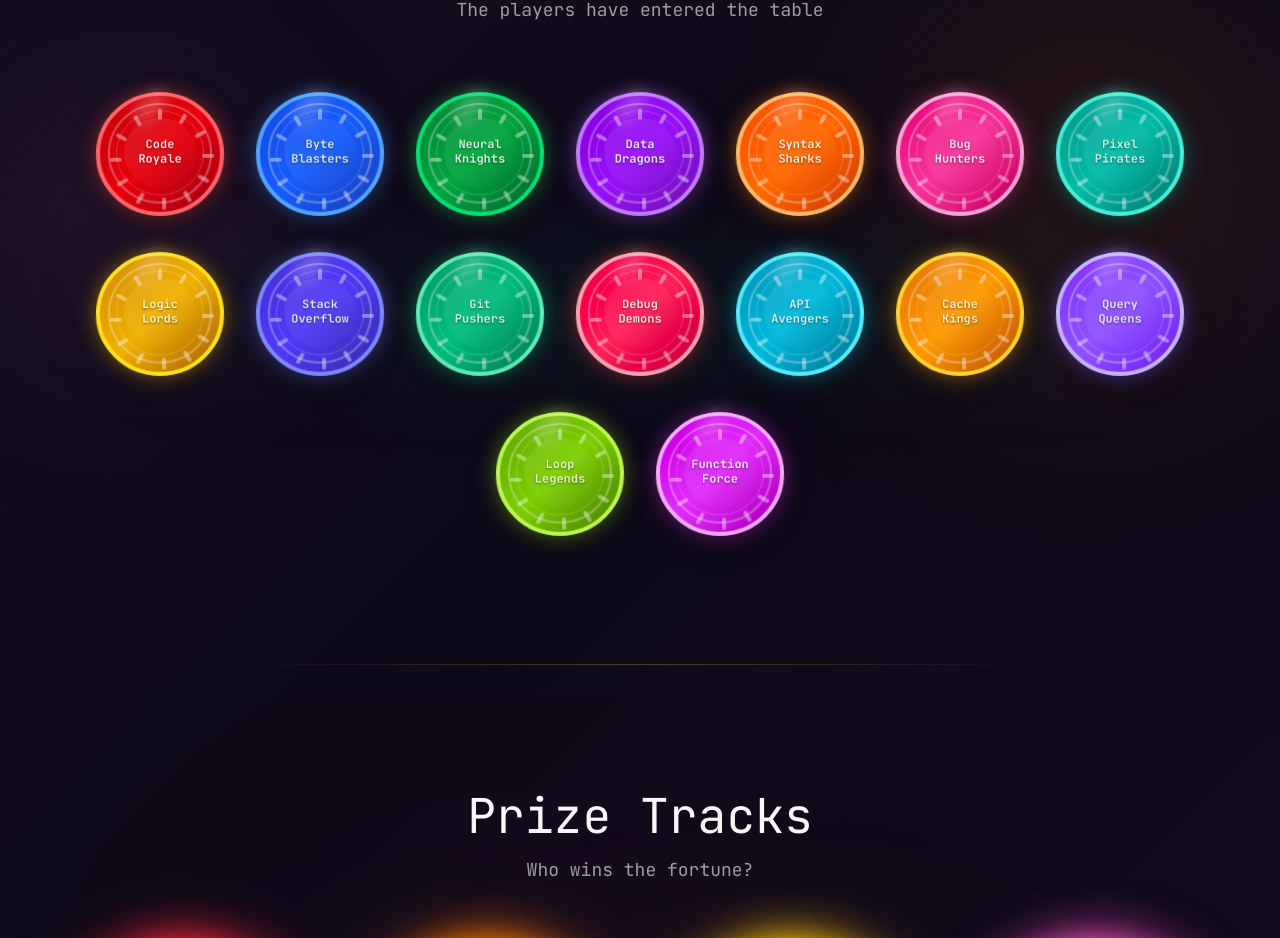
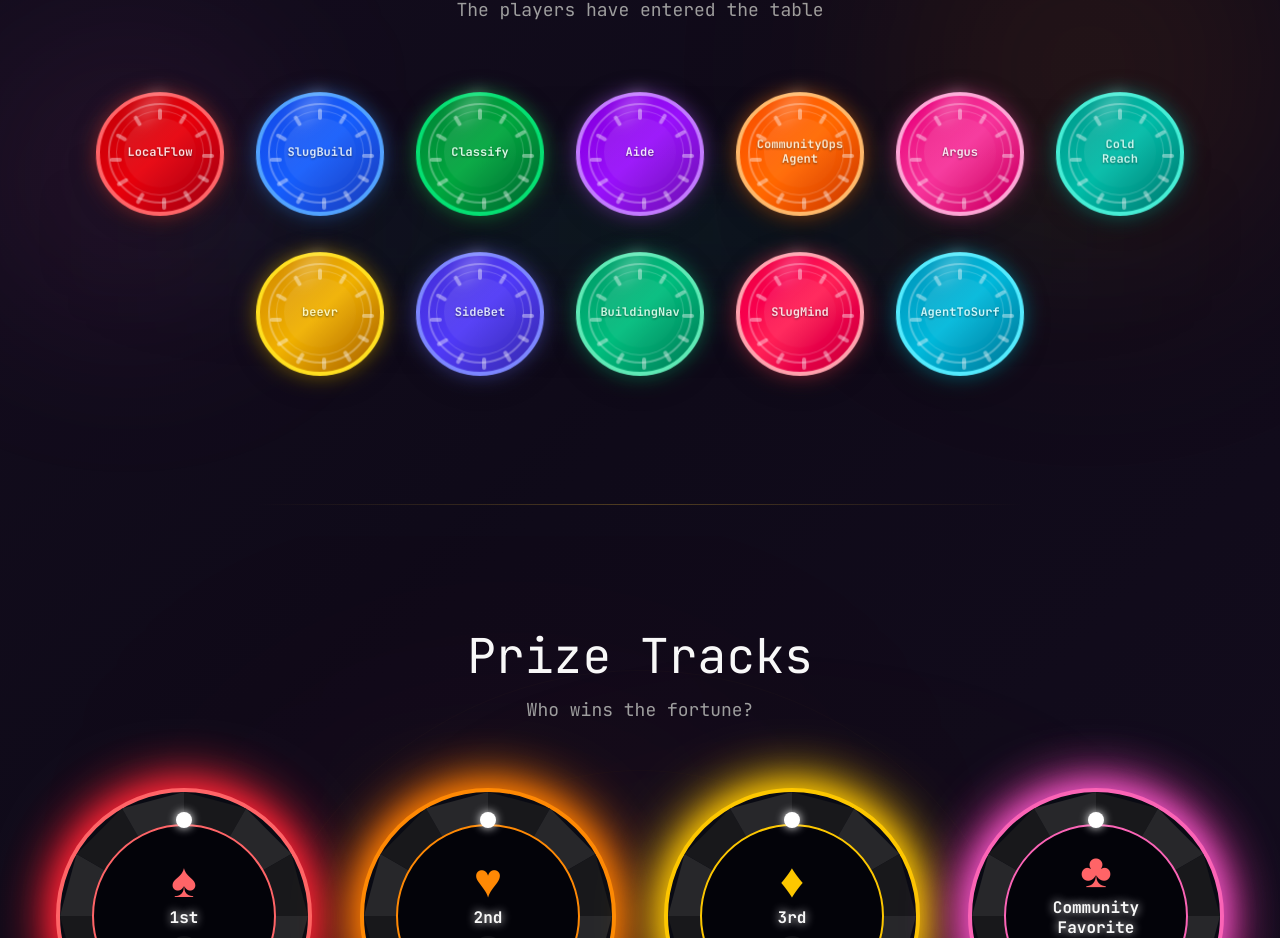
Before and after one commit to gaurijain21/HackDay2026, a Next.js app: page / in a window 1280 px wide. Shown: the part 2100-3038 px from the top of the page. Built offline with nearby package versions, Linux system fonts and the light colour scheme.

Commit message:
team names

```diff
--- a/components/competing-teams.tsx
+++ b/components/competing-teams.tsx
@@ -3,22 +3,22 @@
 import { cn } from "@/lib/utils"
 
 const teams = [
-  { name: "Code Royale", color: "red" },
-  { name: "Byte Blasters", color: "blue" },
-  { name: "Neural Knights", color: "green" },
-  { name: "Data Dragons", color: "purple" },
-  { name: "Syntax Sharks", color: "orange" },
-  { name: "Bug Hunters", color: "pink" },
-  { name: "Pixel Pirates", color: "teal" },
-  { name: "Logic Lords", color: "yellow" },
-  { name: "Stack Overflow", color: "indigo" },
-  { name: "Git Pushers", color: "emerald" },
-  { name: "Debug Demons", color: "rose" },
-  { name: "API Avengers", color: "cyan" },
-  { name: "Cache Kings", color: "amber" },
-  { name: "Query Queens", color: "violet" },
-  { name: "Loop Legends", color: "lime" },
-  { name: "Function Force", color: "fuchsia" },
+  { name: "LocalFlow", color: "red" },
+  { name: "SlugBuild", color: "blue" },
+  { name: "Classify", color: "green" },
+  { name: "Aide", color: "purple" },
+  { name: "CommunityOps Agent", color: "orange" },
+  { name: "Argus", color: "pink" },
+  { name: "Cold Reach", color: "teal" },
+  { name: "beevr", color: "yellow" },
+  { name: "SideBet", color: "indigo" },
+  { name: "BuildingNav", color: "emerald" },
+  { name: "SlugMind", color: "rose" },
+  { name: "AgentToSurf", color: "cyan" },
+  // { name: "Cache Kings", color: "amber" },
+  // { name: "Query Queens", color: "violet" },
+  // { name: "Loop Legends", color: "lime" },
+  // { name: "Function Force", color: "fuchsia" },
 ]
 
 const chipColors: Record<string, { bg: string; border: string; shadow: string; text: string }> = {
```
